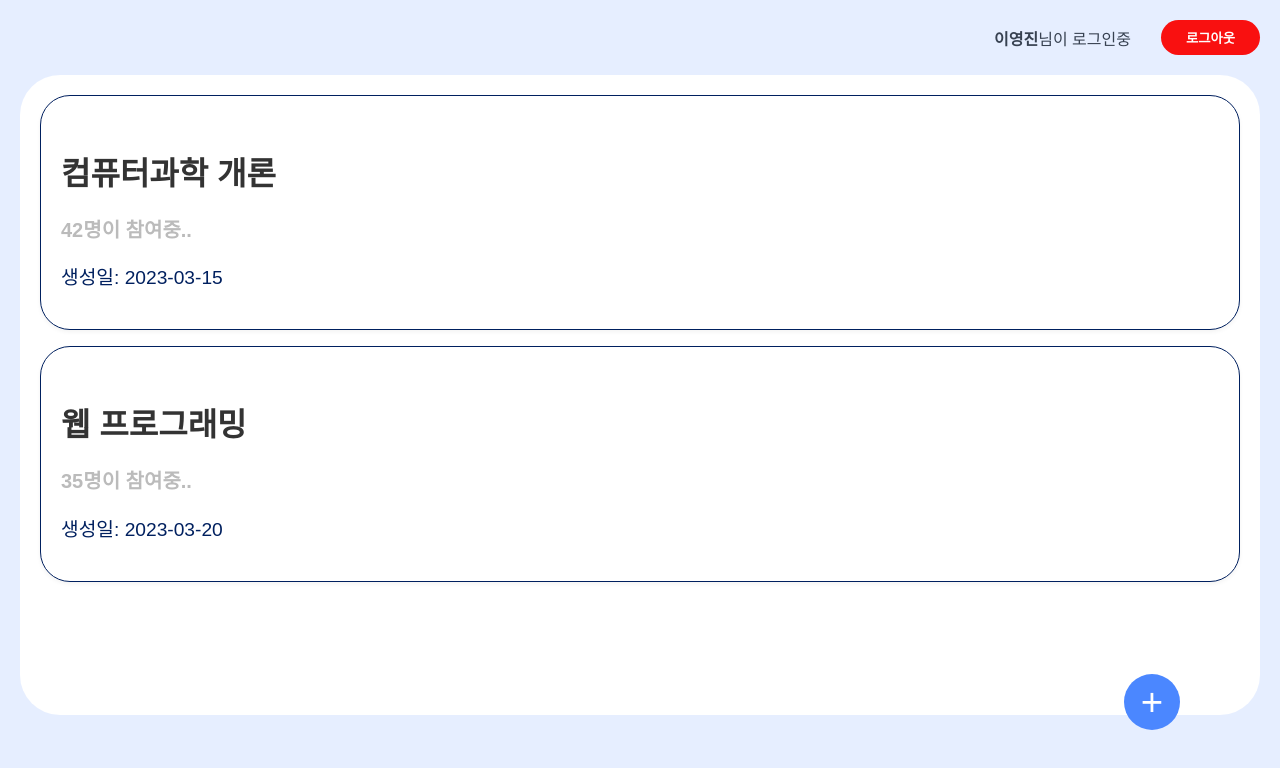
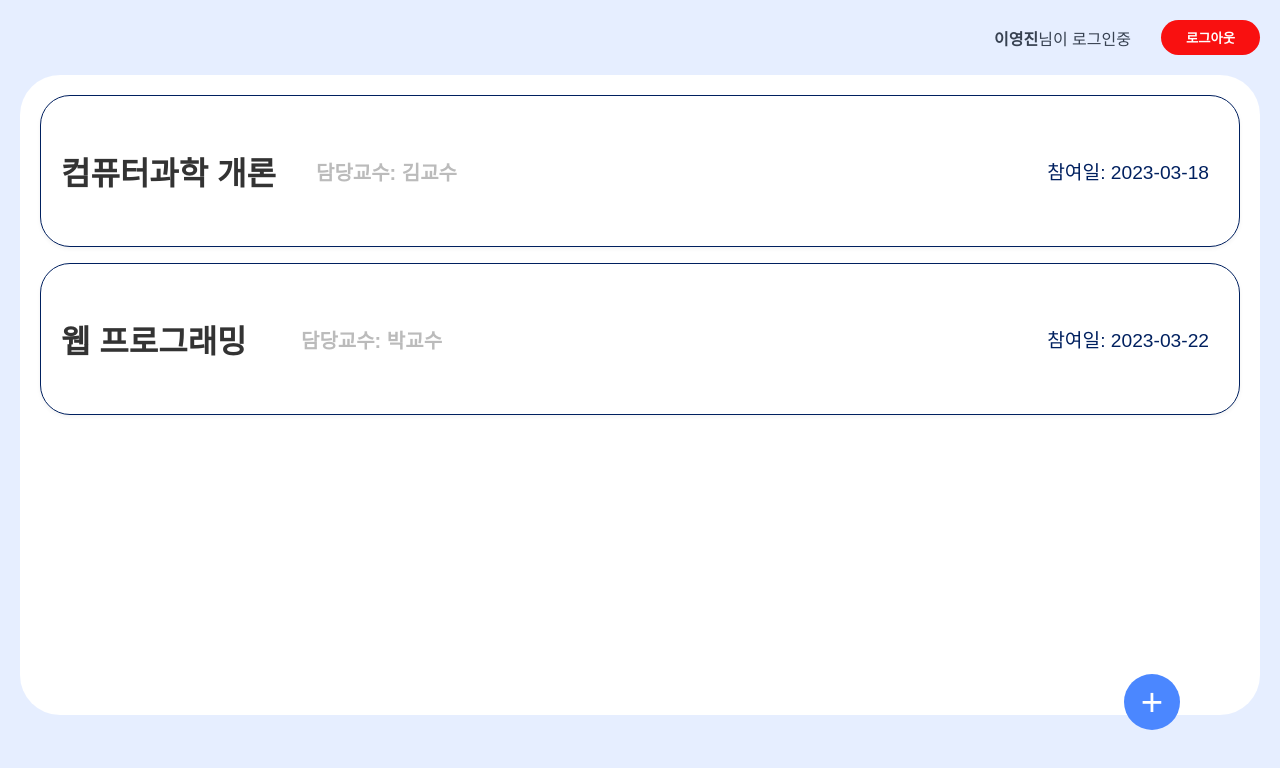
Before and after one commit to KubeLabX/FE, a React (Create React App) app: page /main in a window 1280 px wide. Shown: the top 768 px of the page. Built offline with nearby package versions, Linux system fonts and the light colour scheme.

Commit message:
main 수업 레이아웃 변경

```diff
--- a/src/components/Main.jsx
+++ b/src/components/Main.jsx
@@ -78,24 +78,31 @@ const ClassCard = styled.div`
   &:hover {
     box-shadow: 0 4px 6px rgba(0, 0, 0, 0.1);
   }
+
+  display: flex;
+  align-items: center;
+  gap: 40px;
+  position: relative;  // 추가: 자식 요소의 absolute 포지셔닝을 위해
 `;
 
 const ClassName = styled.h3`
   font-size: 2rem;
   font-weight: bold;
-  margin-bottom: 8px;
   color: #333;
+  min-width: 200px;
 `;
 
 const ClassDetail = styled.p`
   color: #BBBBBB;
   font-size: 1.25rem;
-  margin-bottom: 4px;
+  min-width: 150px;
 `;
 
 const ClassDate = styled.p`
   color: #00205F;
   font-size: 1.2rem;
+  position: absolute;  // 추가
+  right: 30px;        // 추가: 오른쪽에 붙이기
 `;
 
 const EmptyContainer = styled.div`
@@ -153,7 +160,7 @@ const PlusBtn = styled.button`
 function Main() {
   const navigate = useNavigate();
   //추구 DB에서 데이터 받아올 예정
-  const [userRole, setUserRole] = useState("professor");
+  const [userRole, setUserRole] = useState("student");
   const [userName, setUserName] = useState("이영진");
   const [classes, setClasses] = useState([
     {
@@ -197,7 +204,7 @@ function Main() {
             {classes.map((classItem, index) => (
               <ClassCard key={index}>
                 <ClassName>{classItem.name}</ClassName>
-                <ClassDetail><strong>{classItem.studentCount}명이 참여중..</strong></ClassDetail>
+                <ClassDetail><strong>참여인원: {classItem.studentCount}명</strong></ClassDetail>
                 <ClassDate>생성일: {classItem.createdDate}</ClassDate>
               </ClassCard>
             ))}
@@ -224,7 +231,7 @@ function Main() {
             {classes.map((classItem, index) => (
               <ClassCard key={index}>
                 <ClassName>{classItem.name}</ClassName>
-                <ClassDetail><strong>{classItem.teacherName}</strong></ClassDetail>
+                <ClassDetail><strong>담당교수: {classItem.teacherName}</strong></ClassDetail>
                 <ClassDate>참여일: {classItem.joinDate}</ClassDate>
               </ClassCard>
             ))}
```
